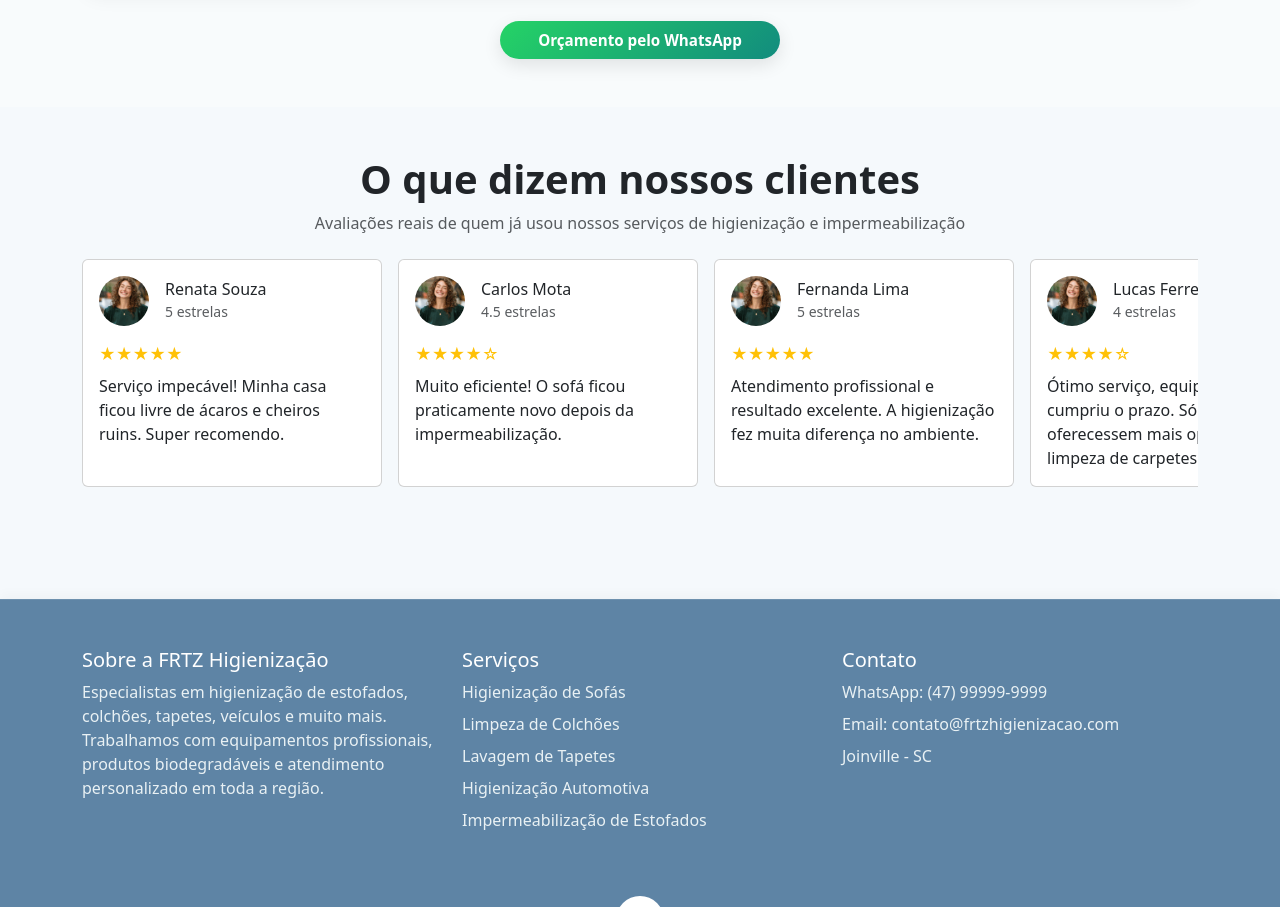
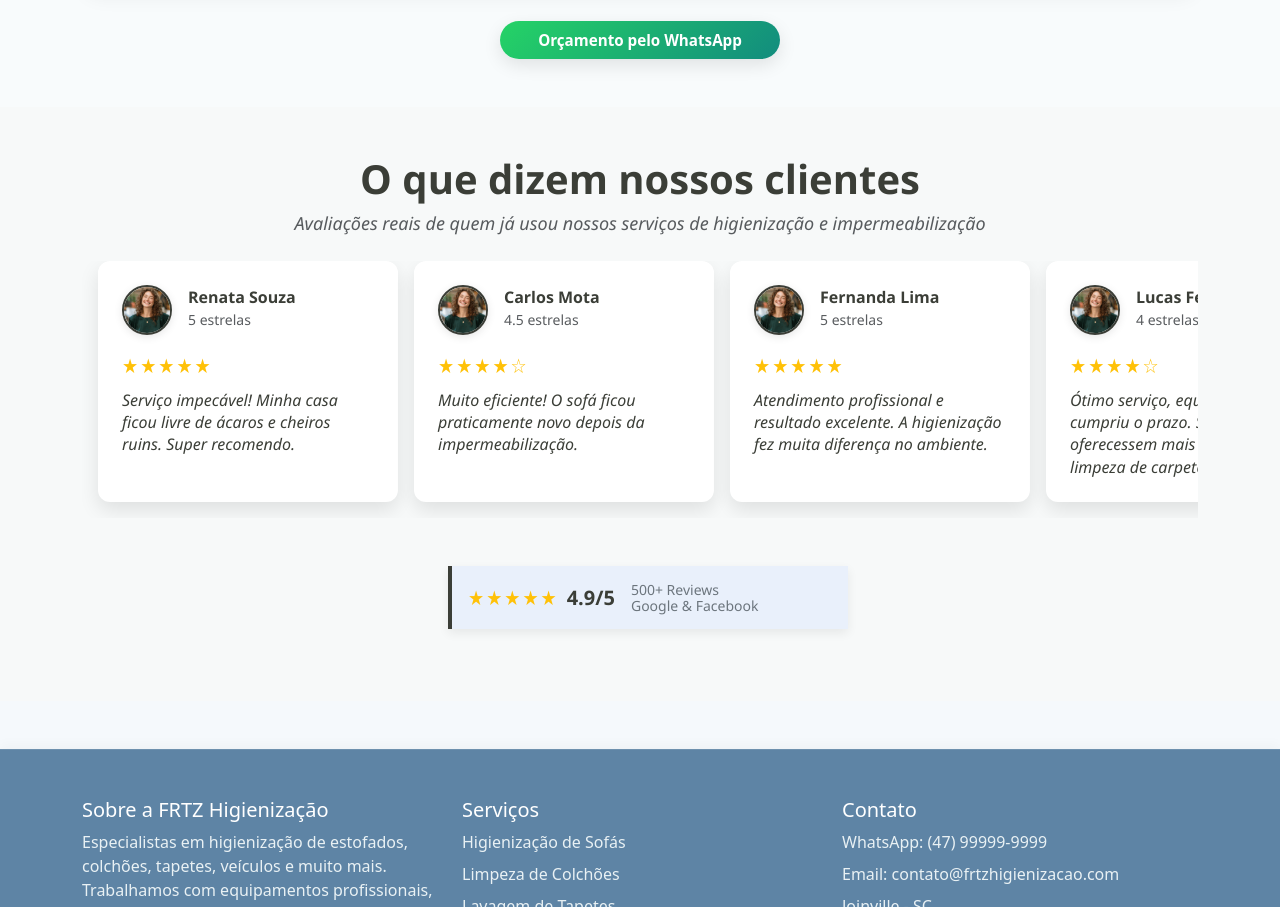
Before and after one commit to brunosilvamariano/fritz-higienizacao, a plain HTML site: page index.html in a window 1280 px wide. Shown: the part 4042-4949 px from the top of the page. Drawn offline with nearby package versions, Linux system fonts and the light colour scheme; a web font is replaced by a local one.

Commit message:
adicinando goglle

```diff
--- a/index.html
+++ b/index.html
@@ -894,6 +894,18 @@
               </div>
 
             </div>
+            <div class="d-flex justify-content-center">
+            <div class="avaliacao-resumo d-flex align-items-center p-3 mb-4 mt-5" style="max-width: 400px; width: 100%;">
+                <div class="estrelas text-warning me-2" aria-label="Avaliação 5 de 5 estrelas">
+                  ★★★★★
+                </div>
+                <strong class="nota fs-5 me-3">4.9/5</strong>
+                <div class="quantidade-avaliacoes text-secondary small">
+                  500+ Reviews<br>
+                  Google &amp; Facebook
+                </div>
+              </div>
+            </div>
           </div>
         </section>
 
--- /dev/null
+++ b/style/depoimentos.css
@@ -0,0 +1,138 @@
+/* Variáveis para cores - adapte conforme seu tema */
+:root {
+  --cor-primaria: #3b3e37;      /* verde-escuro */
+  --cor-secundaria: #3b3e37;    /* amarelo-dourado */
+  --cor-fundo: #f7f9f9;         /* fundo claro gelo */
+  --cor-texto: #281b24;         /* texto escuro */
+  --cor-cinza-claro: #d3dbd9;   /* cinza suave */
+}
+
+/* Estilo geral da seção */
+#depoimentos {
+  background-color: var(--cor-fundo);
+  color: var(--cor-texto);
+  font-family: 'Segoe UI', Tahoma, Geneva, Verdana, sans-serif;
+}
+
+/* Container do título */
+#depoimentos .text-center h2 {
+  color: var(--cor-primaria);
+  font-weight: 700;
+}
+
+#depoimentos .text-center p {
+  font-size: 1.125rem;
+  color: var(--cor-cinza-claro);
+}
+
+/* Container do carrossel - rolagem suave e espaçamento */
+#depoimentos > .container > .d-flex {
+  scroll-padding-left: 1rem;
+  padding-left: 1rem;
+}
+
+/* Cards */
+#depoimentos .card {
+  border: none;
+  border-radius: 12px;
+  box-shadow: 0 8px 20px rgba(0, 0, 0, 0.1);
+  background-color: #fff;
+  transition: transform 0.3s ease, box-shadow 0.3s ease;
+  cursor: grab;
+}
+
+#depoimentos .card:active {
+  cursor: grabbing;
+}
+
+/* Efeito hover nos cards */
+#depoimentos .card:hover {
+  transform: translateY(-8px);
+  box-shadow: 0 14px 30px rgba(0, 0, 0, 0.2);
+}
+
+/* Corpo do card */
+#depoimentos .card-body {
+  padding: 1.5rem;
+}
+
+/* Nome do cliente */
+#depoimentos h6 {
+  color: var(--cor-primaria);
+  font-weight: 600;
+  margin-bottom: 0.2rem;
+}
+
+/* Avaliação de estrelas */
+#depoimentos .text-warning {
+  font-size: 1.25rem;
+  letter-spacing: 2px;
+}
+
+/* Texto do depoimento */
+#depoimentos p {
+  font-size: 1rem;
+  color: var(--cor-primaria);
+  font-style: italic;
+  line-height: 1.4;
+}
+
+/* Imagem do cliente */
+#depoimentos .card-body img {
+  border: 2.5px solid var(--cor-secundaria);
+  box-shadow: 0 2px 8px rgba(0,0,0,0.1);
+}
+
+/* Scrollbar customizada para navegadores que suportam */
+#depoimentos > .container > .d-flex::-webkit-scrollbar {
+  height: 10px;
+}
+
+#depoimentos > .container > .d-flex::-webkit-scrollbar-track {
+  background: var(--cor-fundo);
+  border-radius: 5px;
+}
+
+#depoimentos > .container > .d-flex::-webkit-scrollbar-thumb {
+  background: var(--cor-secundaria);
+  border-radius: 5px;
+}
+
+/* Responsividade: ajuste no tamanho dos cards para telas menores */
+@media (max-width: 480px) {
+  #depoimentos .card {
+    width: 260px !important;
+    min-width: 260px !important;
+  }
+}
+
+@media (min-width: 768px) {
+  #depoimentos .card {
+    width: 300px !important;
+    min-width: 300px !important;
+  }
+}
+
+/* Resumo da avaliação destacado */
+.avaliacao-resumo {
+  background-color: #e9f0fb; /* azul clarinho */
+  border-left: 4px solid var(--cor-secundaria);
+  box-shadow: 0 4px 10px rgba(0, 0, 0, 0.07);
+  color: var(--cor-primaria);
+  user-select: none;
+}
+
+.avaliacao-resumo .estrelas {
+  font-size: 1.6rem;
+  letter-spacing: 2px;
+  line-height: 1;
+}
+
+.avaliacao-resumo .nota {
+  color: var(--cor-primaria);
+  font-weight: 700;
+}
+
+.avaliacao-resumo .quantidade-avaliacoes {
+  line-height: 1.1;
+}
--- a/style/style.css
+++ b/style/style.css
@@ -6,6 +6,7 @@
 @import url('home.css');
 @import url('faq.css');
 @import url('about.css');
+@import url('depoimentos.css');
 @import url('footer.css');
 
 /* Fonte global */
```
